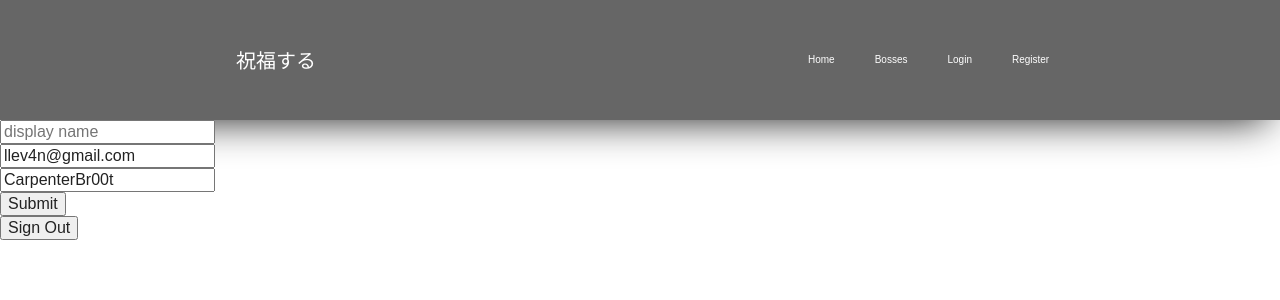
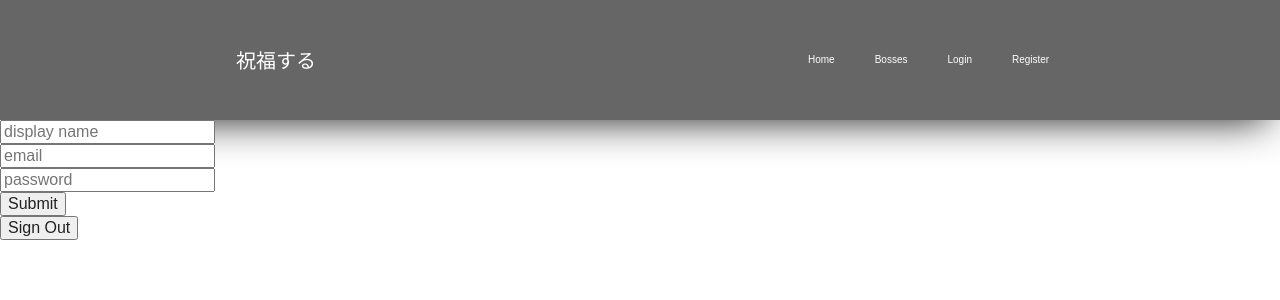
Before and after one commit to ralmayer/Bloodborne-Bosses-DB, a React (Create React App) app: page /register in a window 1280 px wide. Shown: the top 300 px of the page. Built offline with nearby package versions, Linux system fonts and the light colour scheme; no server answers; a web font is replaced by a local one.

Commit message:
minor changes. trying to figure out how to set up comment system with Firebase

```diff
--- a/src/App.js
+++ b/src/App.js
@@ -19,7 +19,7 @@ function App() {
                 <BrowserRouter>
                     <Fragment>
                         <Route path="/" component={Home} exact />
-                        <Route path="/users/:id" component={Profile} />
+                        <Route path="/profile" component={Profile} />
                         <Route path="/bosses" component={BossList} exact/>
                         <Route path="/bosses/:id" component={BossPage} />
                         <Route path="/register" component={Register}/>
--- a/src/components/contexts/AuthContext.js
+++ b/src/components/contexts/AuthContext.js
@@ -6,8 +6,8 @@ export const AuthContext = createContext()
 const AuthContextProvider = (props) => {
 
     const [user, setUser] = useState('')
-    const [email, setEmail] = useState('llev4n@gmail.com')
-    const [password, setPassword] = useState('CarpenterBr00t')
+    const [email, setEmail] = useState('')
+    const [password, setPassword] = useState('')
 
 
     useEffect(() => {
--- a/src/components/nav/DesktopLinks.js
+++ b/src/components/nav/DesktopLinks.js
@@ -16,7 +16,7 @@ const DesktopLinks = () => {
             <li><NavLink to='/bosses'>Bosses</NavLink></li>
             {user ? <Fragment>
                 <li>
-                    <NavLink to={user ? `users/${user.displayName}` : '/'}>
+                    <NavLink to={user ? '/profile' : '/'}>
                     Profile
                     </NavLink>
                 </li>
--- a/src/components/nav/MobileLinks.js
+++ b/src/components/nav/MobileLinks.js
@@ -15,11 +15,11 @@ const MobileLinks = ({ status }) => {
             <NavLink to='/'><li>Home</li></NavLink>
             <NavLink to='/bosses'><li>Bosses</li></NavLink>
             {user ? <>
-
+                <NavLink to={user ? '/profile' : '/'}>
                     <li>
                         Profile
                     </li>
-
+                </NavLink>
                 <a href='#'>
                     <li onClick={() => {
                         logout()
--- a/src/styles/_bossList.scss
+++ b/src/styles/_bossList.scss
@@ -33,6 +33,7 @@
             height: 40vh;
             overflow: hidden;
             transition: 0.5s;
+            margin-top: 10px;
             // background: red;
             .boss-card-avatar {
                 width: 100%;
@@ -93,6 +94,7 @@
     #bossList {
         .container {
             .boss-card {
+                margin-top: 0px;
                 .boss-card-avatar {
                     img {
                         margin-left: -100px;
```
Lines whose indentation alone changed are shown as unchanged.
